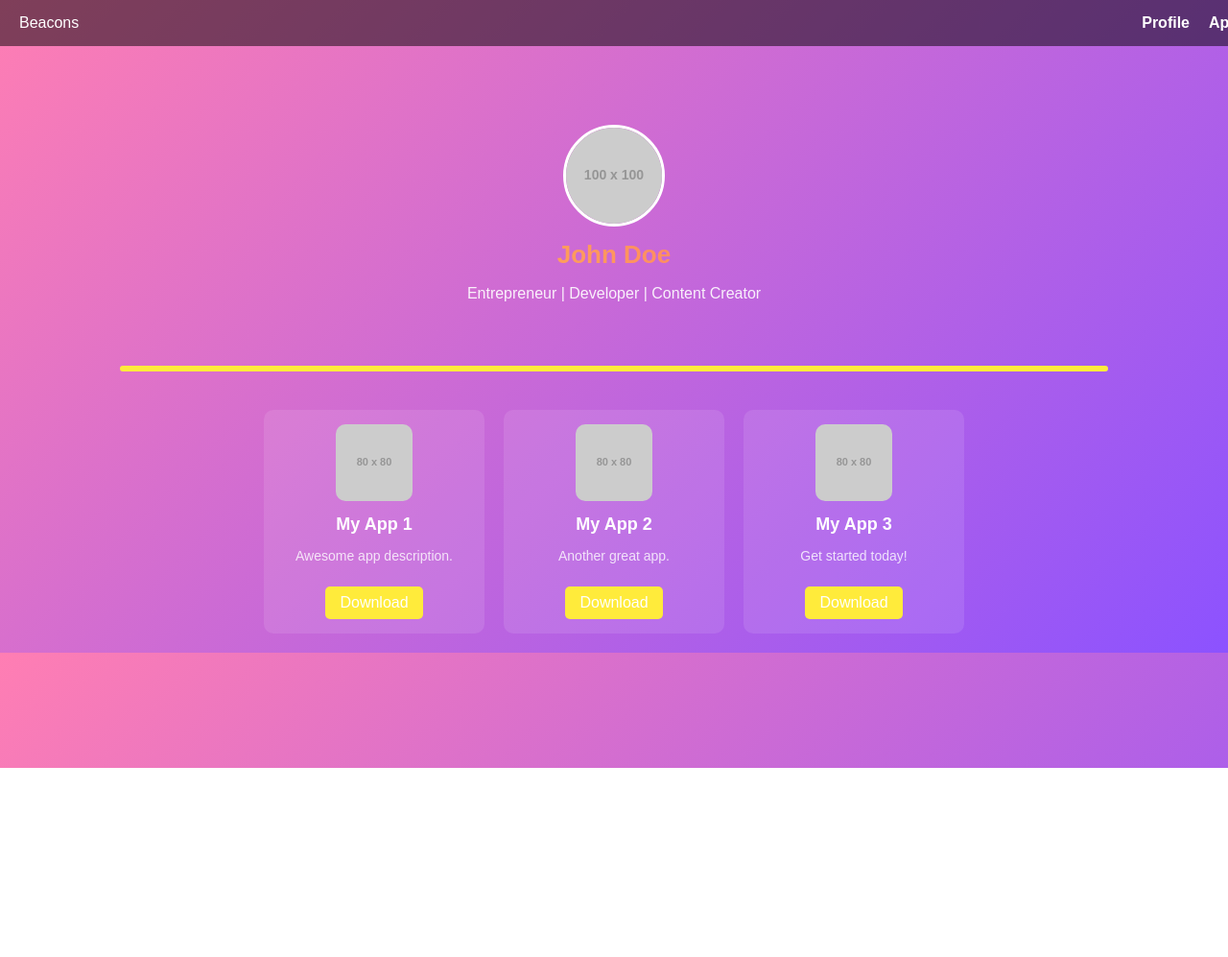
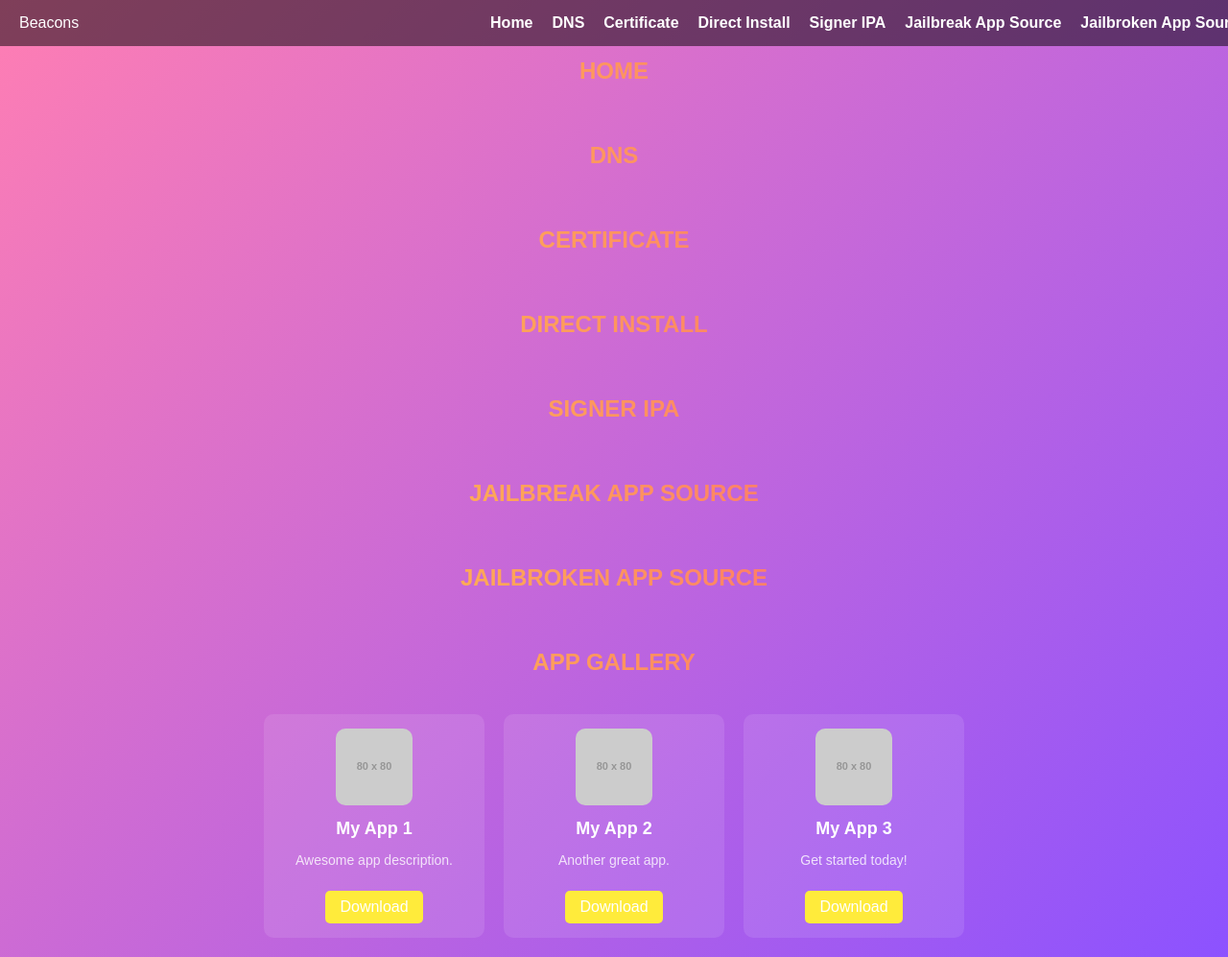
Before and after one commit to memecat9265629/memecat0_laki, a plain HTML site: page index.html in a window 1280 px wide. Shown: the whole page at 96% size. Before the commit the page ends 800 px from the top, so only its background shows below. Drawn offline with Linux system fonts and the light colour scheme; placeholder pictures from the web are drawn by us.

Commit message:
Update index.html

```diff
--- a/index.html
+++ b/index.html
@@ -3,19 +3,14 @@
 <head>
     <meta charset="UTF-8">
     <meta name="viewport" content="width=device-width, initial-scale=1.0">
-    <title>Beacons AI Inspired Page</title>
+    <title>Beacons AI - App Gallery</title>
     <style>
-        /* Gradient Theme */
+        /* General Styles */
         body {
             margin: 0;
             font-family: Arial, sans-serif;
             background: linear-gradient(135deg, #ff7eb3, #8c52ff);
             color: white;
-            scroll-behavior: smooth;
-        }
-
-        /* Smooth scrolling */
-        html {
             scroll-behavior: smooth;
         }
 
@@ -77,48 +72,19 @@
             }
         }
 
-        /* Profile Section */
-        .profile {
+        /* Section Headers */
+        .section-title {
             text-align: center;
-            margin-top: 100px;
-            padding: 30px;
-        }
-
-        .profile img {
-            width: 100px;
-            height: 100px;
-            border-radius: 50%;
-            border: 3px solid white;
-            transition: transform 0.3s;
-        }
-
-        .profile img:hover {
-            transform: scale(1.1);
-        }
-
-        .profile h1 {
-            margin: 10px 0;
-            font-size: 26px;
+            font-size: 24px;
+            margin: 60px 0 20px;
+            text-transform: uppercase;
             background: -webkit-linear-gradient(45deg, #ffeb3b, #ff4081);
             -webkit-background-clip: text;
             -webkit-text-fill-color: transparent;
         }
 
-        .profile p {
-            font-size: 16px;
-            opacity: 0.9;
-        }
-
-        /* Horizontal line */
-        hr {
-            border: 3px solid #ffeb3b;
-            border-radius: 5px;
-            width: 80%;
-            margin: 20px auto;
-        }
-
-        /* App List */
-        .app-list {
+        /* App Gallery */
+        .app-gallery {
             display: flex;
             flex-wrap: wrap;
             justify-content: center;
@@ -133,6 +99,7 @@
             text-align: center;
             width: 200px;
             transition: transform 0.3s ease-in-out;
+            cursor: pointer;
         }
 
         .app-card:hover {
@@ -177,23 +144,50 @@
     <nav class="navbar">
         <div class="logo">Beacons</div>
         <div class="nav-links">
-            <a href="#profile">Profile</a>
-            <a href="#apps">Apps</a>
+            <a href="#home">Home</a>
+            <a href="#dns">DNS</a>
+            <a href="#certificate">Certificate</a>
+            <a href="#direct-install">Direct Install</a>
+            <a href="#signer-ipa">Signer IPA</a>
+            <a href="#jailbreak-app-source">Jailbreak App Source</a>
+            <a href="#jailbroken-app-source">Jailbroken App Source</a>
         </div>
         <div class="burger">☰</div>
     </nav>
 
-    <!-- Profile Section -->
-    <section id="profile" class="profile">
-        <img src="https://via.placeholder.com/100" alt="Profile Image">
-        <h1>John Doe</h1>
-        <p>Entrepreneur | Developer | Content Creator</p>
+    <!-- Sections -->
+    <section id="home">
+        <h1 class="section-title">Home</h1>
     </section>
 
-    <hr>
+    <section id="dns">
+        <h1 class="section-title">DNS</h1>
+    </section>
 
-    <!-- Apps Section -->
-    <section id="apps" class="app-list">
+    <section id="certificate">
+        <h1 class="section-title">Certificate</h1>
+    </section>
+
+    <section id="direct-install">
+        <h1 class="section-title">Direct Install</h1>
+    </section>
+
+    <section id="signer-ipa">
+        <h1 class="section-title">Signer IPA</h1>
+    </section>
+
+    <section id="jailbreak-app-source">
+        <h1 class="section-title">Jailbreak App Source</h1>
+    </section>
+
+    <section id="jailbroken-app-source">
+        <h1 class="section-title">Jailbroken App Source</h1>
+    </section>
+
+    <!-- App Gallery -->
+    <section id="app-gallery">
+        <h1 class="section-title">App Gallery</h1>
+        <div class="app-gallery">
             <div class="app-card">
                 <img src="https://via.placeholder.com/80" alt="App Image">
                 <h3>My App 1</h3>
@@ -213,6 +207,7 @@
                 <h3>My App 3</h3>
                 <p>Get started today!</p>
                 <a href="#" class="download-btn">Download</a>
+            </div>
         </div>
     </section>
 
```
Lines whose indentation alone changed are shown as unchanged.
